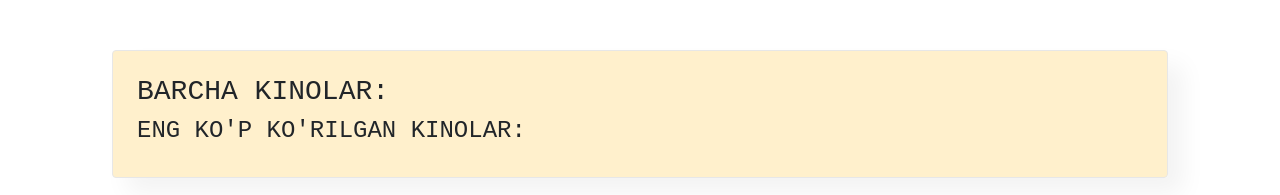
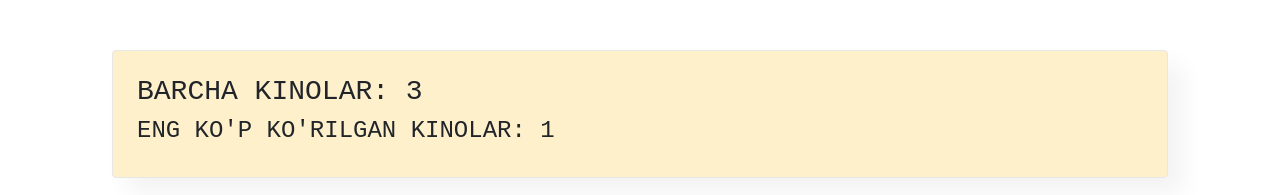
Before and after one commit to azizbek747/Vue-1-MovieListApp, a Vue app: page / in a window 1280 px wide. Shown: the top 195 px of the page. Built offline with nearby package versions, Linux system fonts and the light colour scheme.

Commit message:
#5 - AppInfo component end

```diff
--- a/src/App.vue
+++ b/src/App.vue
@@ -1,14 +1,14 @@
 <template>
   <div class="container">
     <Box>
-      <AppInfo />
+      <AppInfo :moviesCount="movies.length" :favouriteMoviesCount="movies.filter(m => m.favourite).length" />
     </Box>
     <Box>
       <SearchPanel />
       <AppFilter />
     </Box>
     <Box>
-      <MovieList />
+      <MovieList :movies="movies" />
     </Box>
     <Box>
       <AddForm />
@@ -33,6 +33,28 @@ export default {
     AddForm,
     Box,
   },
+  data: () => ({
+     movies: [
+      {
+        name: "Omar",
+        viewers: 6098,
+        like: true,
+        favourite: false
+      },
+      {
+        name: "Empire of Osman",
+        viewers: 6098,
+        like: false,
+        favourite: true
+      },
+      {
+        name: "Ertugrul",
+        viewers: 6098,
+        like: true,
+        favourite: false
+      },
+     ]
+    }),
 };
 </script>
 
--- a/src/components/AppInfo.vue
+++ b/src/components/AppInfo.vue
@@ -1,13 +1,22 @@
 <template>
   <div>
-    <h3 class="text-uppercase">Barcha kinolar:</h3>
-    <h4 class="text-uppercase">Eng ko'p ko'rilgan kinolar:</h4>
+    <h3 class="text-uppercase">Barcha kinolar: {{ moviesCount }}</h3>
+    <h4 class="text-uppercase">Eng ko'p ko'rilgan kinolar: {{ favouriteMoviesCount }}</h4>
   </div>
 </template>
 
 <script>
   export default {
-
+    props: {
+      moviesCount: {
+        type: Number,
+        required: true
+      },
+      favouriteMoviesCount: {
+        type: Number,
+        required: true
+      }
+    }
   }
 </script>
 
--- a/src/components/MovieList.vue
+++ b/src/components/MovieList.vue
@@ -8,30 +8,15 @@
 <script>
   import MovieListItem from "./MovieListItem.vue"
   export default {
-    data: () => ({
-     movies: [
-      {
-        name: "Omar",
-        viewers: 6098,
-        like: true,
-        favourite: false
-      },
-      {
-        name: "Empire of Osman",
-        viewers: 6098,
-        like: false,
-        favourite: true
-      },
-      {
-        name: "Ertugrul",
-        viewers: 6098,
-        like: true,
-        favourite: false
-      },
-     ]
-    }),
+
     components: {
       MovieListItem
+    },
+    props: {
+      movies: {
+        type: Array,
+        required: true
+      }
     }
   }
 </script>
```
